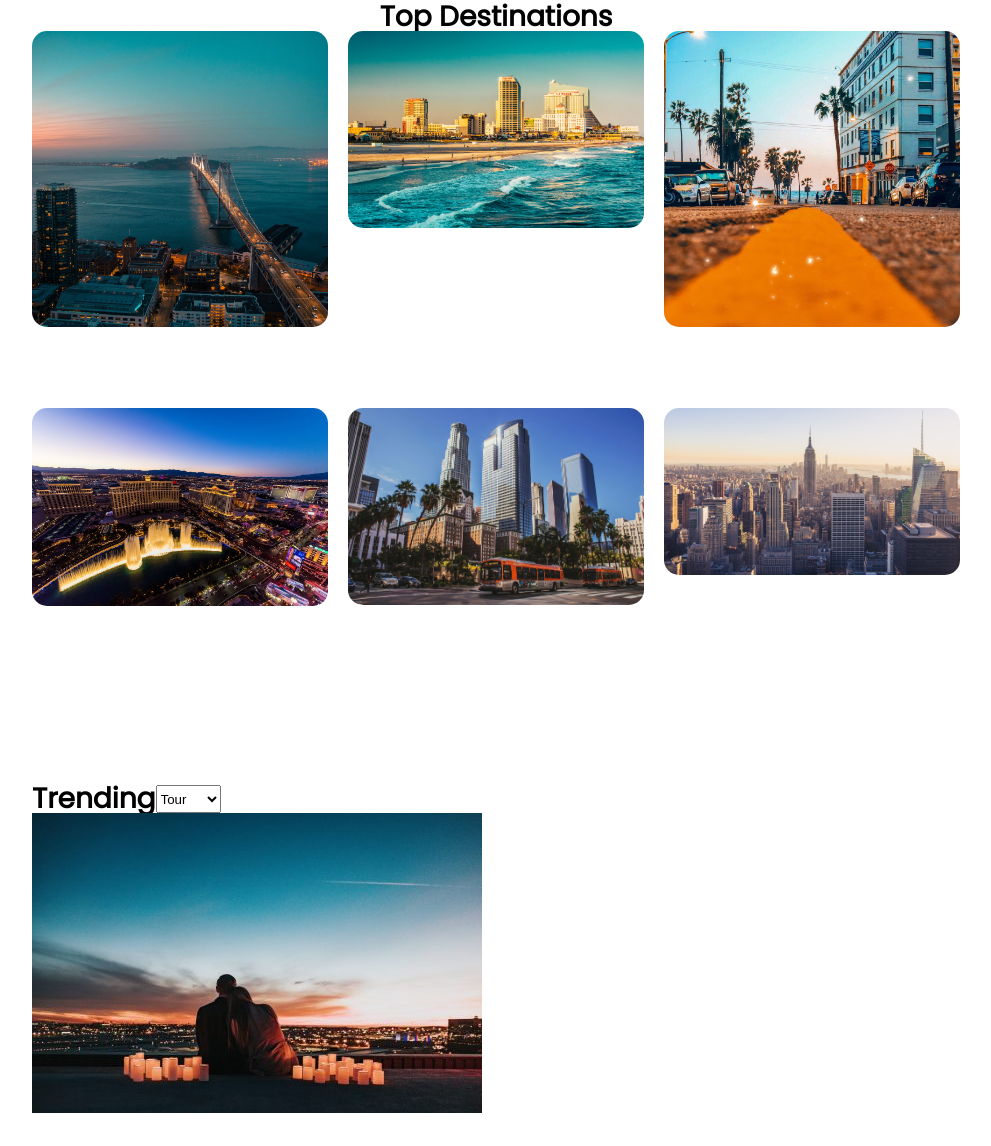
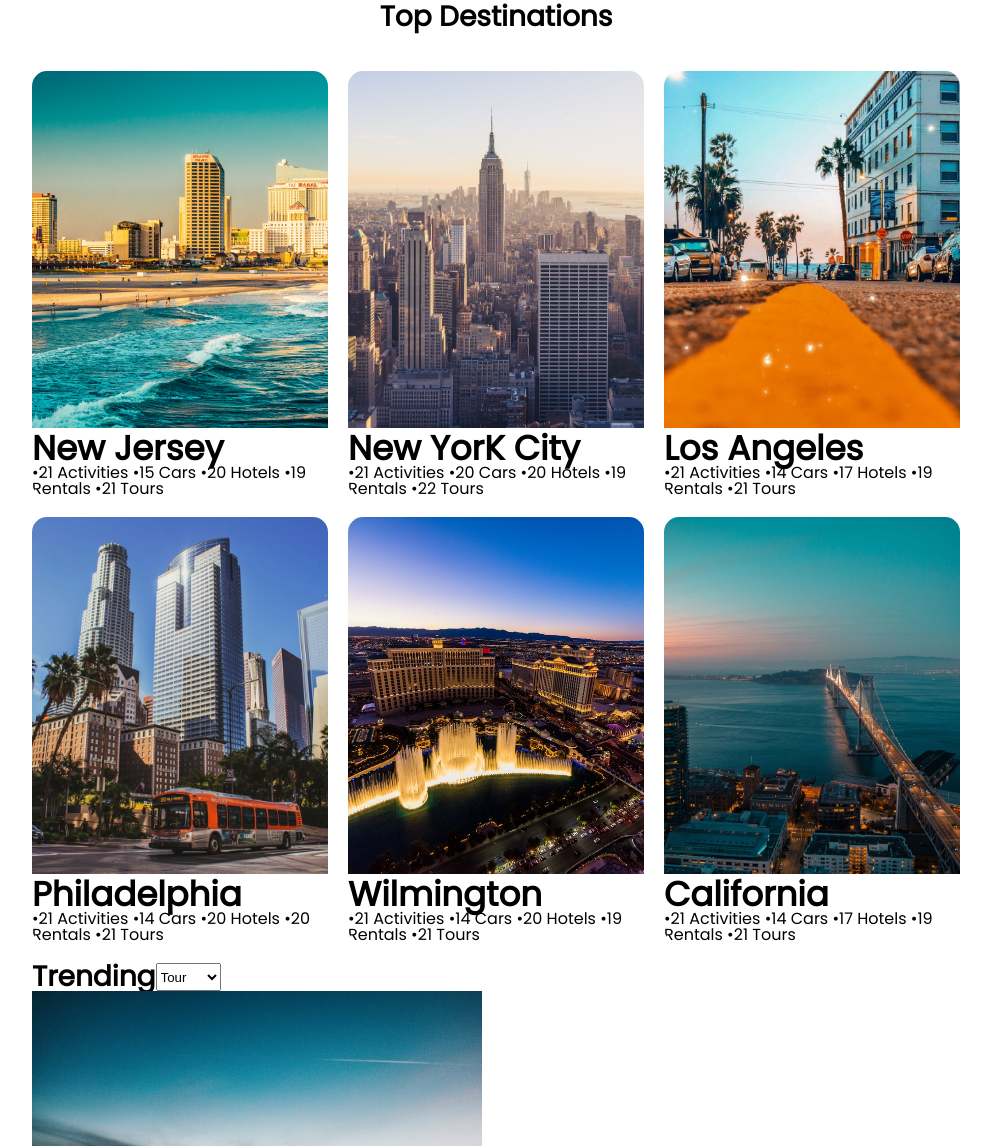
Before and after one commit to kevin-alexis/Maquetado-de-pagina-mixmap, a plain HTML site: page index.html in a window 1280 px wide. Shown: the part 1204-2350 px from the top of the page, without its empty margins (144-1135 px from the left). Drawn offline with nearby package versions, Linux system fonts and the light colour scheme.

Commit message:
Add new features

```diff
--- a/css/styles.css
+++ b/css/styles.css
@@ -369,6 +369,25 @@ input[type="date"]::-webkit-calendar-picker-indicator {
     width: 100%;
     height: 444px;
     background-size: cover;
+    position: relative;
+}
+
+.offer1 h2,
+.offer2 h2,
+.offer3 h2{
+    position: absolute;
+    top: 160px;
+    left: 30px;
+    font-weight: bold;
+}
+
+.offer1 p,
+.offer2 p,
+.offer3 p{
+    position: absolute;
+    top: 220px;
+    left: 30px;
+    font-size: 15px;
 }
 
 .holiday-buttom{
@@ -376,7 +395,10 @@ input[type="date"]::-webkit-calendar-picker-indicator {
     color: var(--white);
     text-decoration: none;
     border-radius: 8px;
-    padding: 15px 30px;
+    padding: 10px 15px;
+    position: absolute;
+    top: 70px;
+    left: 30px;
 }
 
 .holiday-buttom:hover{
@@ -390,6 +412,9 @@ input[type="date"]::-webkit-calendar-picker-indicator {
     border-radius: 8px;
     padding: 15px 30px;
     transition: 0.5s;
+    position: absolute;
+    bottom: 70px;
+    left: 30px;
 }
 
 .transparent-buttom:hover{
@@ -408,6 +433,7 @@ input[type="date"]::-webkit-calendar-picker-indicator {
     font-size: 28px;
     font-weight: bold;
     text-align: center;
+    margin-bottom: 40px;
 }
 
 .card-container{
@@ -417,15 +443,39 @@ input[type="date"]::-webkit-calendar-picker-indicator {
 }
 
 .card{
-    height: 357px
+    overflow: hidden;
+    border-radius: 15px;
+}
+
+.card h3{
+    font-size: 34px;
+    font-weight: bold;
+    /* color: var(--white); */
+}
+
+.card div a{
+    font-size: 16px;
+    text-decoration: none;
+    color: var(--black);
+    /* color: var(--white); */
+}
+
+.card div a::before{
+    content: "•";
 }
 
 .card img{
+    height: 357px;
     width: 100%;
-    border-radius: 15px;
     object-fit: cover;
+    transition: 0.5s;
+    cursor: pointer;
 }
 
+.card img:hover{
+    transform: scale(1.1);
+    border-radius: 15px;
+}
 
 /*Section: trending-tour*/
 
--- a/index.html
+++ b/index.html
@@ -224,58 +224,74 @@
             </div>
             <div class="card-container">
                 <div class="card">
-                    <img src="./assets/images/cali_5-1024x1024.jpg" alt="">
-                    <h3></h3>
-                    <a href=""></a>
-                    <a href=""></a>
-                    <a href=""></a>
-                    <a href=""></a>
-                    <a href=""></a>
+                    <img src="./assets/images/cheapest-car-insurance-in-new-jersey-nj-story.jpg" alt="">
+                    <div class="text-card">
+                        <div>
+                            <h3>New Jersey</h3>
+                        </div>
+                        <div>
+                            <a href="">21 Activities</a>
+                            <a href="">15 Cars</a>
+                            <a href="">20 Hotels</a>
+                            <a href="">19 Rentals</a>
+                            <a href="">21 Tours</a>
+                        </div>
+                    </div>
                 </div>
                 <div class="card">
-                    <img src="./assets/images/cheapest-car-insurance-in-new-jersey-nj-story.jpg" alt="">
-                    <h3></h3>
-                    <a href=""></a>
-                    <a href=""></a>
-                    <a href=""></a>
-                    <a href=""></a>
-                    <a href=""></a>
+                    <img src="./assets/images/photo-1470219556762-1771e7f9427d.jpg" alt="">
+                    <h3>New YorK City</h3>
+                    <div>
+                        <a href="">21 Activities</a>
+                        <a href="">20 Cars</a>
+                        <a href="">20 Hotels</a>
+                        <a href="">19 Rentals</a>
+                        <a href="">22 Tours</a>
+                    </div>
                 </div>
                 <div class="card">
                     <img src="./assets/images/los_angeles_3-1024x1024.jpg" alt="">
-                    <h3></h3>
-                    <a href=""></a>
-                    <a href=""></a>
-                    <a href=""></a>
-                    <a href=""></a>
-                    <a href=""></a>
+                    <h3>Los Angeles</h3>
+                    <div>
+                        <a href="">21 Activities</a>
+                        <a href="">14 Cars</a>
+                        <a href="">17 Hotels</a>
+                        <a href="">19 Rentals</a>
+                        <a href="">21 Tours</a>
+                    </div>
+                </div>
+                <div class="card">
+                    <img src="./assets/images/photo-1429554429301-1c7d5ae2d42e.jpg" alt="">
+                    <h3>Philadelphia</h3>
+                    <div>
+                        <a href="">21 Activities</a>
+                        <a href="">14 Cars</a>
+                        <a href="">20 Hotels</a>
+                        <a href="">20 Rentals</a>
+                        <a href="">21 Tours</a>
+                    </div>
                 </div>
                 <div class="card">
                     <img src="./assets/images/photo-1516975698824-571e2c952dbd.jpg" alt="">
-                    <h3></h3>
-                    <a href=""></a>
-                    <a href=""></a>
-                    <a href=""></a>
-                    <a href=""></a>
-                    <a href=""></a>
+                    <h3>Wilmington</h3>
+                    <div>
+                        <a href="">21 Activities</a>
+                        <a href="">14 Cars</a>
+                        <a href="">20 Hotels</a>
+                        <a href="">19 Rentals</a>
+                        <a href="">21 Tours</a>
+                    </div>
                 </div>
                 <div class="card">
-                    <img src="./assets/images/photo-1429554429301-1c7d5ae2d42e.jpg" alt="">
-                    <h3></h3>
-                    <a href=""></a>
-                    <a href=""></a>
-                    <a href=""></a>
-                    <a href=""></a>
-                    <a href=""></a>
-                </div>
-                <div class="card">
-                    <img src="./assets/images/photo-1470219556762-1771e7f9427d.jpg" alt="">
-                    <h3></h3>
-                    <a href=""></a>
-                    <a href=""></a>
-                    <a href=""></a>
-                    <a href=""></a>
-                    <a href=""></a>
+                    <img src="./assets/images/cali_5-1024x1024.jpg" alt="">
+                    <h3>California</h3>
+                    <div>
+                        <a href="">21 Activities</a>
+                        <a href="">14 Cars</a>
+                        <a href="">17 Hotels</a>
+                        <a href="">19 Rentals</a>
+                        <a href="">21 Tours</a>
+                    </div>
                 </div>
             </div>
         </section>
```
